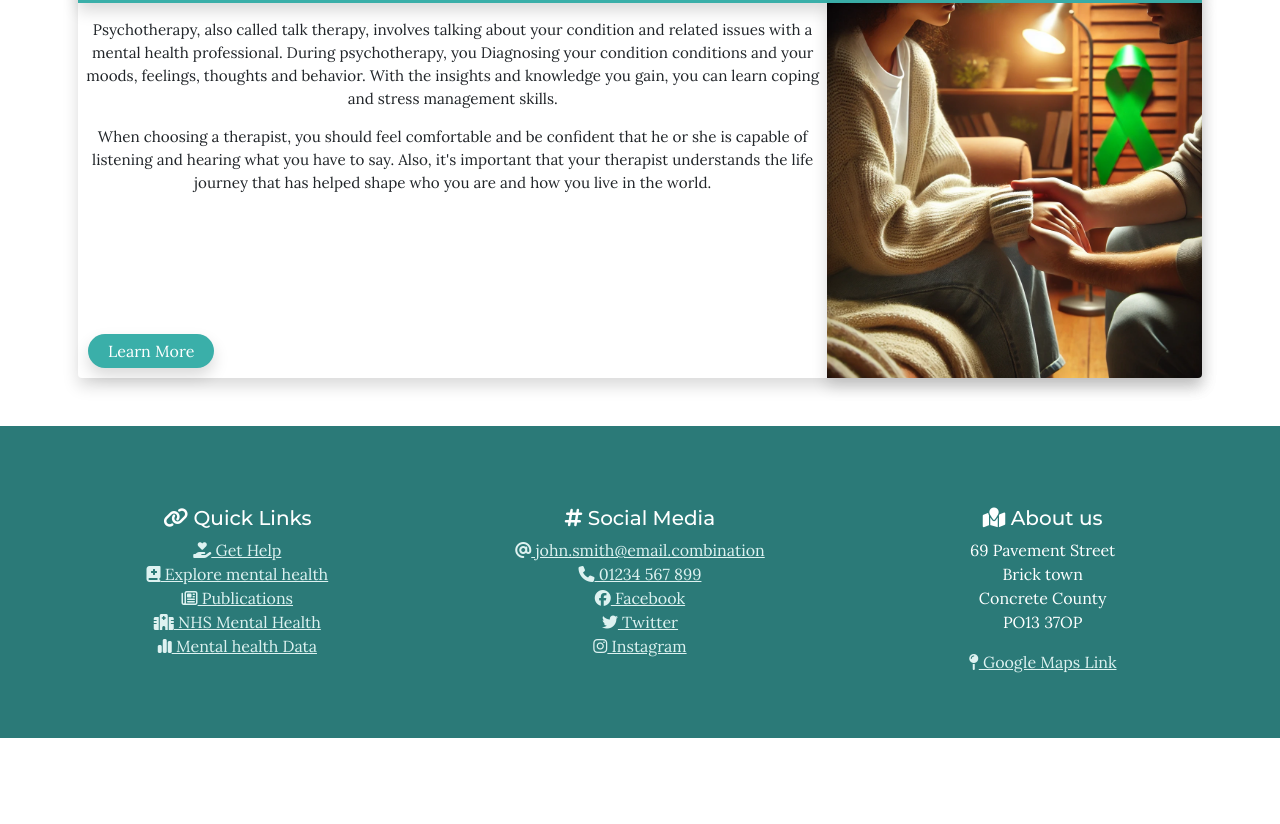
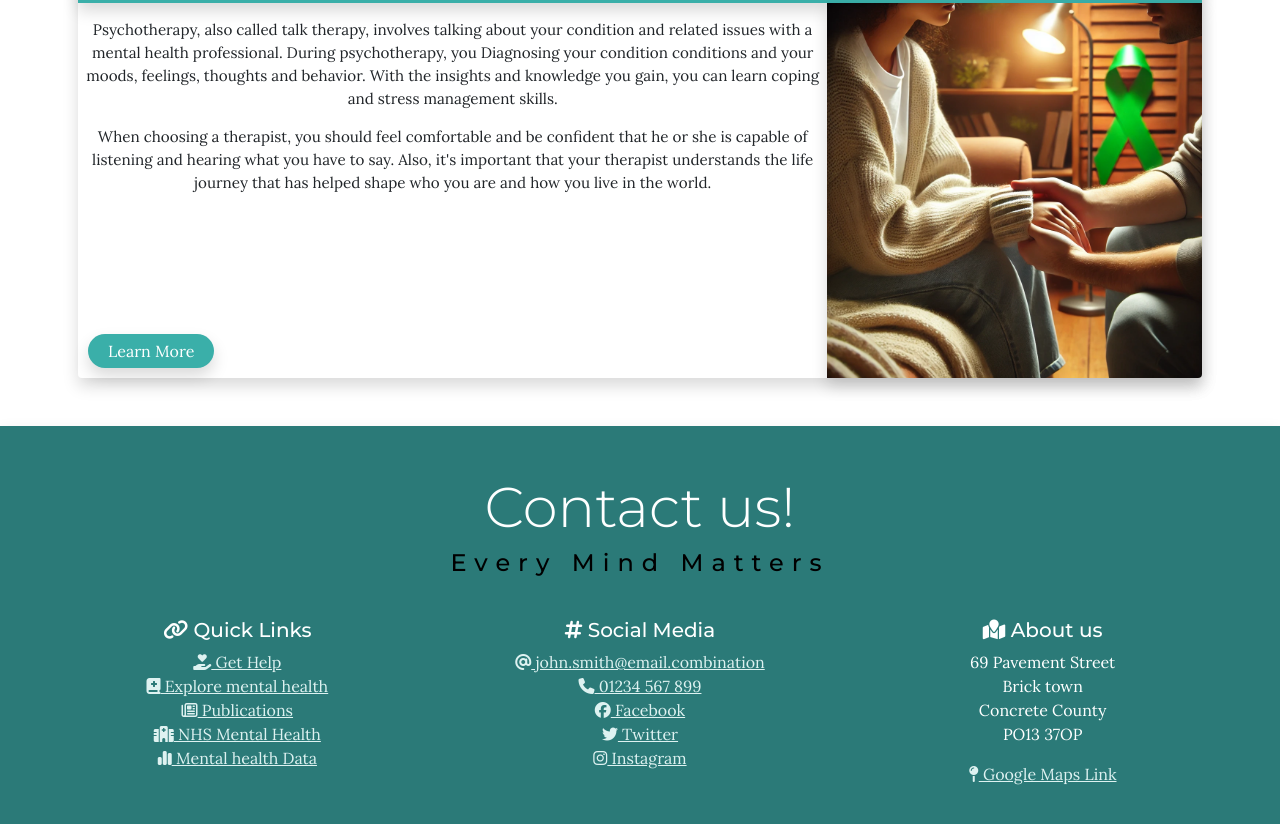
Before and after one commit to oscar-sabet021/ass1, a plain HTML site: page index.html in a window 1280 px wide. Shown: the part 5440-6264 px from the top of the page. Before the commit the page ends 6178 px from the top, so only its background shows below. Drawn offline with nearby package versions, Linux system fonts and the light colour scheme.

Commit message:
fixed footer and added header

```diff
--- a/assets/css/style.css
+++ b/assets/css/style.css
@@ -14,6 +14,9 @@
 /* CUSTOM CLASSES */
 .text-white {
   color: var(--fg-color);
+}
+.text-black {
+  color: var(--near-black);
 }
 .custom-card-border {
   border: 2px solid var(--hl-color);
@@ -149,6 +152,9 @@ footer a {
 footer a:hover {
   color: var(--link-color);
 }
+footer h4 {
+  letter-spacing: 0.5rem;
+}
 #footer .table-dark * {
   background-color: transparent;
 }
--- a/index.html
+++ b/index.html
@@ -394,8 +394,12 @@
       </div>
     </section>
   </main>
-  <footer id="footer" class="col-12 mt-auto">
+  <footer id="footer" class="col-12 shadow mt-auto">
     <div class="row text-center">
+      <div class="col-12">
+        <h3 class="display-4">Contact us!</h3>
+        <h4 class="text-black">Every Mind Matters</h4>
+      </div>
       <div class="col-12 col-md-6 col-lg-4">
         <h5><i class="fa-solid fa-link"></i> Quick Links</h5>
         <a href="https://www.google.com/"><i class="fa-solid fa-hand-holding-heart"></i> Get Help</a><br>
```
